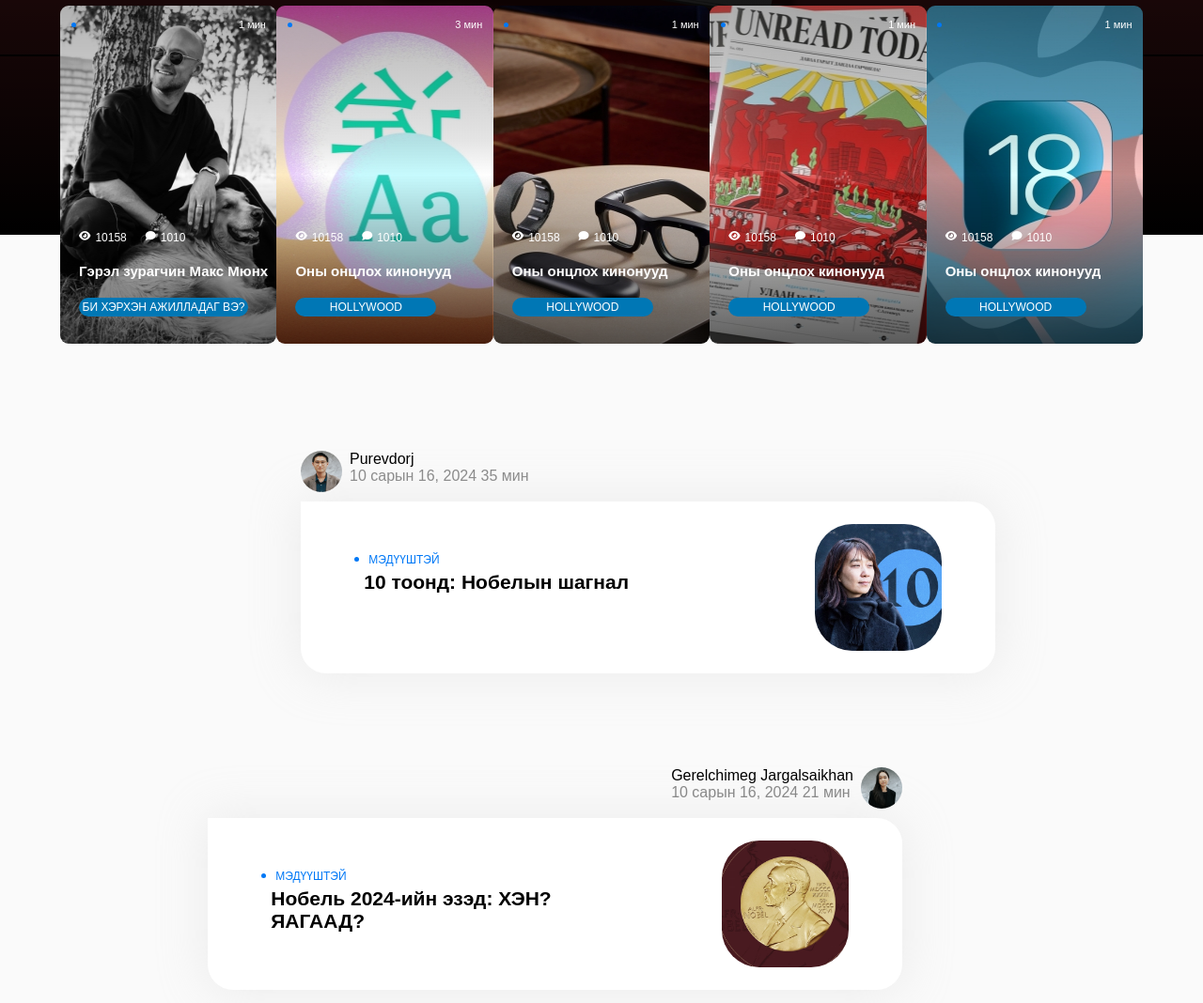
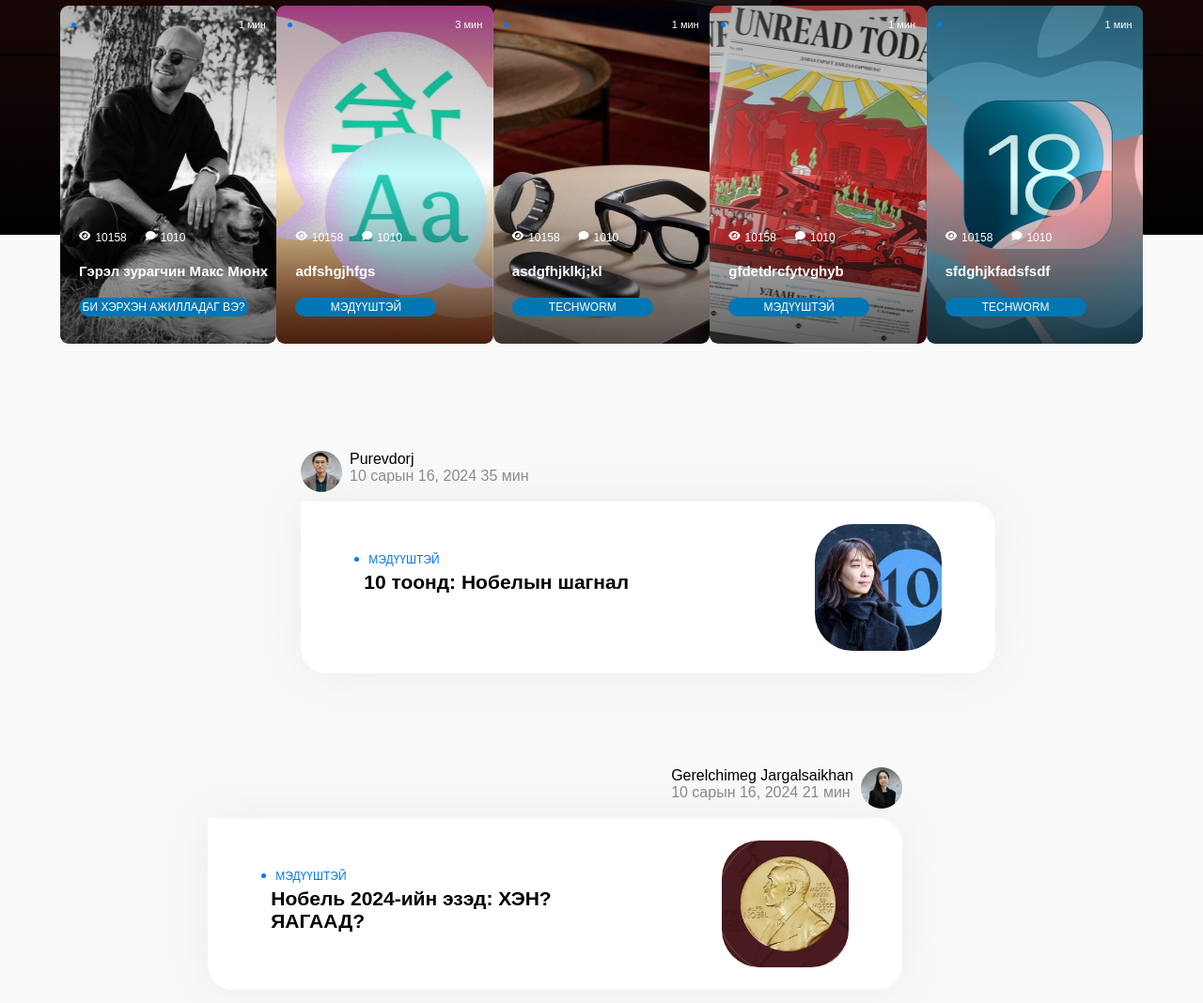
Before and after one commit to Ozuuneee/Unread, a plain HTML site: page Index.html in a window 1280 px wide. Shown: the part 710-1778 px from the top of the page at 94% size. Drawn offline with Linux system fonts and the light colour scheme.

Commit message:
second-section small-fix

```diff
--- a/Index.html
+++ b/Index.html
@@ -18,7 +18,7 @@
       <section class="hero">
         <header>
           <i class="fa-solid fa-bars"></i>
-          <div class="HEADD">
+          <div class="head">
             <div class="headr">
               <img class="zurag" src="logo.png">
               <div class="divider"></div>
@@ -70,32 +70,32 @@
             <div class="dots"><div class="dotm"></div><p>3 мин</p></div>
             <div class="views">
               <div class="lgo"><i class="fa-solid fa-eye"></i><p>10158</p><i class="fa-solid fa-comment"></i><p>1010</p></div>
-              <div><h5>Оны онцлох кинонууд</h5></div>
-              <div class="blue">Hollywood</div>
+              <div><h5>adfshgjhfgs</h5></div>
+              <div class="blue">Мэдүүштэй</div>
               </div>
           </div>
           <div class="third scale">
             <div class="dots"><div class="dotm"></div><p>1 мин</p></div>
             <div class="views">
               <div class="lgo"><i class="fa-solid fa-eye"></i><p>10158</p><i class="fa-solid fa-comment"></i><p>1010</p></div>
-              <div><h5>Оны онцлох кинонууд</h5></div>
-              <div class="blue">Hollywood</div>
+              <div><h5>asdgfhjklkj;kl</h5></div>
+              <div class="blue">Techworm</div>
               </div>
           </div>
           <div class="fourth scale">
             <div class="dots"><div class="dotm"></div><p>1 мин</p></div>
             <div class="views">
               <div class="lgo"><i class="fa-solid fa-eye"></i><p>10158</p><i class="fa-solid fa-comment"></i><p>1010</p></div>
-              <div><h5>Оны онцлох кинонууд</h5></div>
-              <div class="blue">Hollywood</div>
+              <div><h5>gfdetdrcfytvghyb</h5></div>
+              <div class="blue">Мэдүүштэй</div>
               </div>
           </div>
           <div class="fifth scale">
             <div class="dots"><div class="dotm"></div><p>1 мин</p></div>
             <div class="views">
               <div class="lgo"><i class="fa-solid fa-eye"></i><p>10158</p><i class="fa-solid fa-comment"></i><p>1010</p></div>
-              <div><h5>Оны онцлох кинонууд</h5></div>
-              <div class="blue">Hollywood</div>
+              <div><h5>sfdghjkfadsfsdf</h5></div>
+              <div class="blue">Techworm</div>
               </div>
           </div>
       </div>
--- a/style.css
+++ b/style.css
@@ -69,7 +69,7 @@ header i {
 i {
   font-size: 19px;
 }
-.HEADD {
+.head {
   display: flex;
   align-items: center;
   gap: 250px;
@@ -254,6 +254,10 @@ i {
   height: 27px;
   border-radius: 25px;
   background-color: rgb(255, 255, 255, 0.6);
+}
+
+.text{
+  max-height: 10px;
 }
 .first {
   width: 244px;
```
